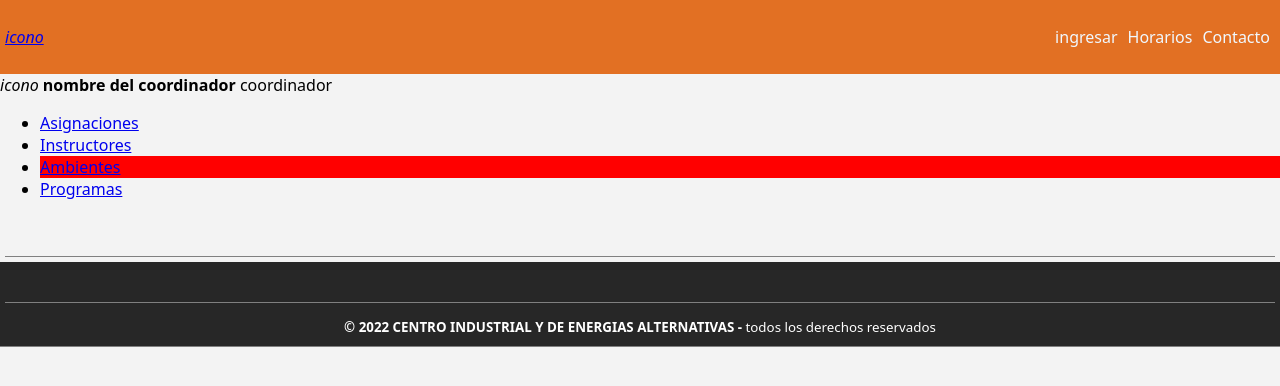
After one commit to Alexhumme/horarios, a PHP site: page /coordinador-ambientes.html in a window 1280 px wide. The commit adds this page. Shown: the top 386 px of the page. Run offline with PHP 8.4, Linux system fonts and the light colour scheme.

Commit message:
elementos html generado por js

```diff
--- /dev/null
+++ b/app horarios/coordinador-ambientes.html
@@ -0,0 +1,26 @@
+<!DOCTYPE html>
+<html lang="en">
+<head>
+    <meta charset="UTF-8">
+    <meta http-equiv="X-UA-Compatible" content="IE=edge">
+    <meta name="viewport" content="width=device-width, initial-scale=1.0">
+    <link rel="stylesheet" href="./css/index.css">
+    <title>SENA horarios - coordinador</title>
+</head>
+<body>
+    <script src="js/elementos.js"></script> <!-- importar clases de elementos -->
+    <script>crear_cabecera()</script>
+    <main>
+        <div class="conteainer-page">
+            <script>crear_coordinador_menu(2)</script>
+            <aside class="conainer-sect">
+                <section class="modulo">
+
+                </section>
+            </aside>
+        </div>
+    </main>
+    <script>crear_pie()</script>
+
+</body>
+</html>
--- a/app horarios/css/index.css
+++ b/app horarios/css/index.css
@@ -5,6 +5,7 @@ body{
     font-family: system-ui, -apple-system, BlinkMacSystemFont, 'Segoe UI', Roboto, Oxygen, Ubuntu, Cantarell, 'Open Sans', 'Helvetica Neue', sans-serif;
     overflow-x: hidden;
 }
+
 
 /* header */
 
@@ -68,6 +69,11 @@ section{
     color: white;
 }
 
+/* menus */
+
+.selected{
+    background-color: red;
+}
 
 /* tablas */
 .container-table{
@@ -85,7 +91,16 @@ section{
 .container-table tbody{
 
 }
-.container-table td:not(.input-cont){
+.container-table .scroll-table{
+    height:300px;
+    overflow-y: scroll;
+    display: block;
+    padding: 0px;
+}
+.container-table .scroll-table table{
+    margin: 0px;
+}
+.container-table td:not(.input-cont,.scroll-table){
     background-color: white;
     height: 42px;
     border: solid 1px rgba(0, 0, 0, 0.226);
@@ -107,7 +122,7 @@ section{
     cursor:none;
 }
 .container-table .registro .info{
-    position: absolute;
+    position:relative;
     display: none;
     background-color: rgb(226, 112, 35);
     margin-top:10px;
--- /dev/null
+++ b/app horarios/js/elementos.js
@@ -0,0 +1,117 @@
+class Cabecera{
+    constructor(icon, titulo , itemsArray, linksArray, index = false){
+        if (index){ self.index = index }
+        self.icon = icon;
+        self.titulo = titulo;
+        self.items = itemsArray;
+        self.links = linksArray;
+        self.estructura =
+        `<header class="header">
+            <i><a href="index.php"> ${self.icon} </a></i>
+            <div>
+                <ul>
+        `;
+        for (let itemId in self.items){
+            self.estructura += `<li><a href="${self.links[itemId]}">${self.items[itemId]}</a></li>`
+        }
+        self.estructura +=
+        `
+                </ul>
+            </div>
+        </header>
+        `;
+    }
+    imprimir(){
+       document.write(self.estructura)
+    }
+}
+
+class Menu {
+    constructor(icon, usuario ,titulo , itemsArray, linksArray, index = false){
+        self.index = index;
+        self.icon = icon;
+        self.usuario = usuario;
+        self.titulo = titulo;
+        self.items = itemsArray;
+        self.links = linksArray;
+        self.estructura =
+        `
+        <aside class="container-sect menu">
+            <div>
+                <i>${self.icon}</i>
+                <span><b>${self.usuario}</b></span>
+                <span>${self.titulo}</span>
+            </div>
+            <ul>
+        `;
+        for (let itemId in self.items){
+            let clase = (self.index == itemId)?"selected":"";
+            self.estructura +=
+            `
+            <li class="${clase}">
+                <a href="${self.links[itemId]}">${self.items[itemId]}</a>
+            </li>
+            `
+        }
+        self.estructura += `</ul></aside>`
+    }
+    imprimir(){
+       document.write(self.estructura)
+    }
+}
+
+class Pie{
+    constructor(){
+        self.estructura =
+        `
+        <footer class="footer">
+        <section class=""></section>
+        <section class="bottom"> <b>© 2022 CENTRO INDUSTRIAL Y DE ENERGIAS ALTERNATIVAS -</b>  todos los derechos reservados</section>
+        </footer>
+        `
+    }
+    imprimir(){
+        document.write(self.estructura)
+     }
+}
+
+function crear_cabecera(index) {
+    new Cabecera(
+        "icono",
+        "",
+        [
+            "ingresar",
+            "Horarios",
+            "Contacto",
+        ],
+        [
+            "#",
+            "#",
+            "#",
+        ],
+        index
+    ).imprimir()
+}
+function crear_pie(){
+    new Pie().imprimir()
+}
+function crear_coordinador_menu(index){
+    new Menu(
+        "icono",
+        "nombre del coordinador",
+        "coordinador",
+        [
+            "Asignaciones",
+            "Instructores",
+            "Ambientes",
+            "Programas"
+        ],
+        [
+            "coordinador-asignaciones.html",
+            "coordinador-instructores.html",
+            "coordinador-ambientes.html",
+            "coordinador-programas-fichas.html"
+        ],
+        index
+    ).imprimir()
+}
--- a/app horarios/php/print.php
+++ b/app horarios/php/print.php
@@ -4,6 +4,6 @@
         if (is_array($console))
         $console = implode(',', $console);
 
-        echo "<script>console.log('Console: " . $console . "' );</script>";
+        echo "<script>console.log(`Console: " . $console . "`);</script>";
     };
 ?>
```
Also changed, not shown: app horarios/coordinador-asignaciones.html (added, +26 -0 lines), app horarios/coordinador-instructores.html (renamed from app horarios/coordinador.html, +6 -34 lines), app horarios/coordinador-programas-fichas.html (added, +26 -0 lines), app horarios/index.php (+14 -18 lines).
